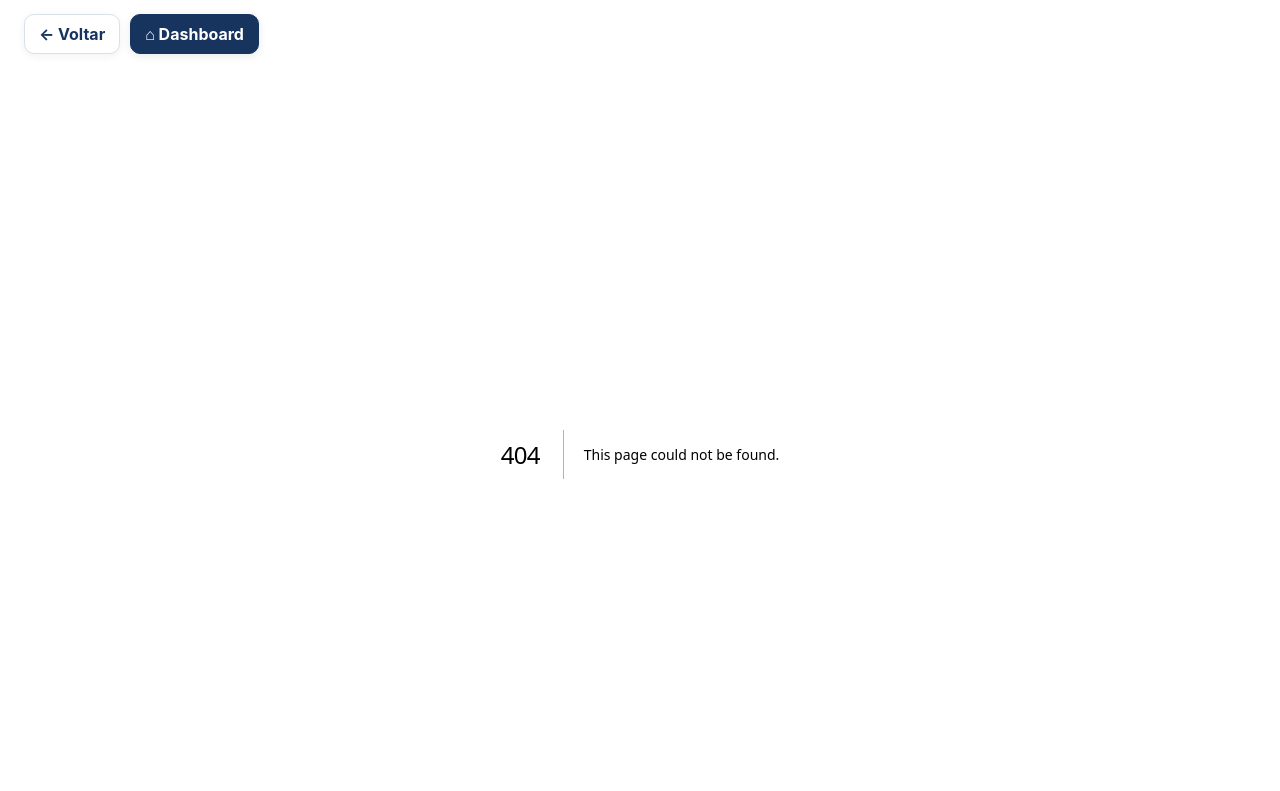
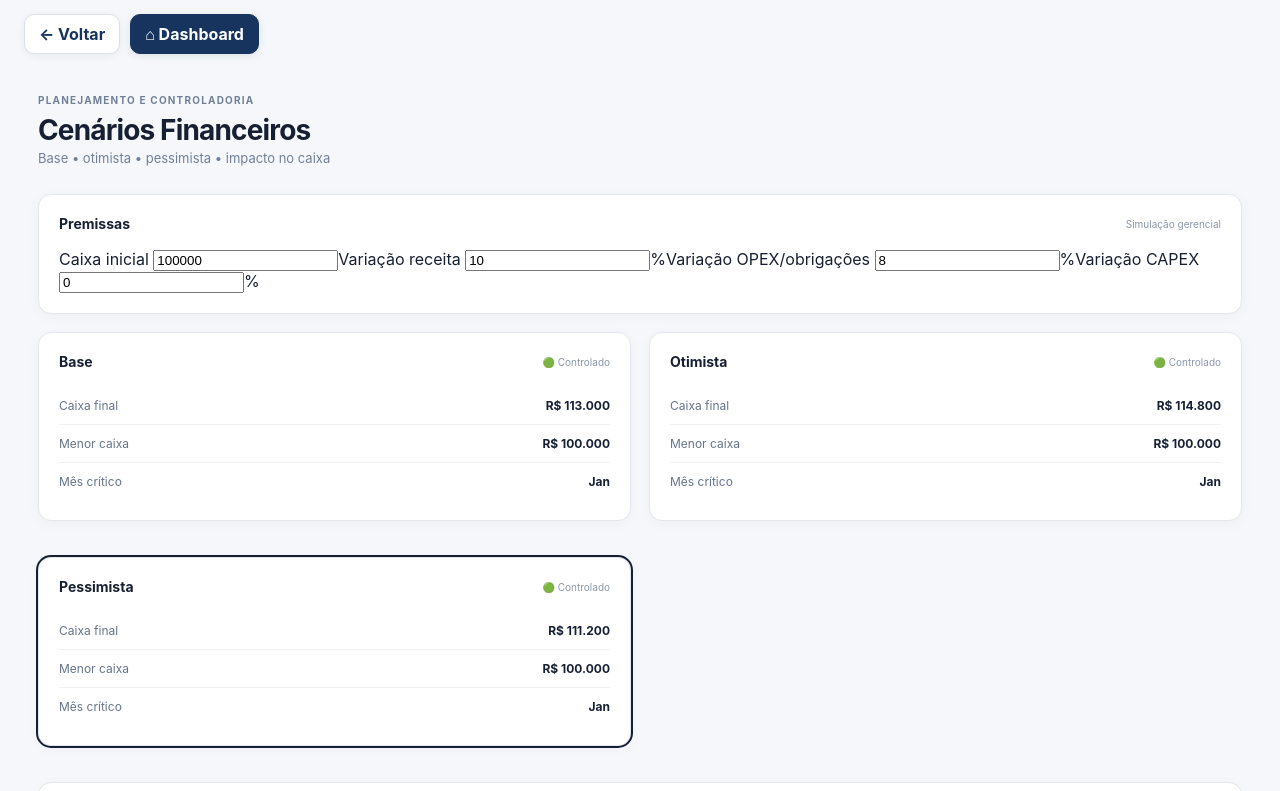
Before and after one commit to cardoso4009-byte/bp-financeiro-bi, a Next.js app: page /cenarios in a window 1280 px wide. Before the commit this address had no page. Shown: the top 791 px of the page. Built offline with nearby package versions, Linux system fonts and the light colour scheme.

Commit message:
feat: add financial scenario dashboard

```diff
--- /dev/null
+++ b/app/cenarios/page.tsx
@@ -0,0 +1,30 @@
+'use client'
+
+import { useEffect, useMemo, useState } from 'react'
+import { readFinancialSource } from '@/lib/financial-source'
+import type { FinancialEntry } from '@/lib/lancamentos-data'
+import { projectCashFlow } from '@/lib/cashflow-projection'
+import { defaultScenarios, runScenario } from '@/lib/cashflow-scenarios'
+
+const brl=(n:number)=>n.toLocaleString('pt-BR',{style:'currency',currency:'BRL',maximumFractionDigits:0})
+
+function baseProjection(entries:FinancialEntry[],cash:number){
+ const r:Record<string,number>={},p:Record<string,number>={},f:Record<string,number>={},c:Record<string,number>={}
+ entries.forEach(e=>{if(e.status!=='Em aberto')return;const m=e.competence;if(e.type==='Receita')r[m]=(r[m]||0)+Math.abs(e.value);if(e.type==='Despesa')p[m]=(p[m]||0)+Math.abs(e.value);if(e.type==='Financiamento')f[m]=(f[m]||0)+e.value;if(e.type==='CAPEX')c[m]=(c[m]||0)+Math.abs(e.value)})
+ return projectCashFlow({initialCash:cash,receivablesByMonth:r,payablesByMonth:p,financingByMonth:f,capexByMonth:c})
+}
+
+export default function Cenarios(){
+ const [entries,setEntries]=useState<FinancialEntry[]>([]); const [cash,setCash]=useState(100000); const [revenue,setRevenue]=useState(10); const [opex,setOpex]=useState(8); const [capex,setCapex]=useState(0); const [selected,setSelected]=useState('Pessimista')
+ useEffect(()=>setEntries(readFinancialSource().entries),[])
+ const base=useMemo(()=>baseProjection(entries,cash),[entries,cash])
+ const scenarios=useMemo(()=>defaultScenarios.map(s=>runScenario(base,{...s,...(s.name==='Otimista'?{revenueFactor:1+revenue/100,payablesFactor:1-opex/200,capexFactor:1-capex/100}:{}) ,...(s.name==='Pessimista'?{revenueFactor:1-revenue/100,payablesFactor:1+opex/100,capexFactor:1+capex/100}:{})})),[base,revenue,opex,capex])
+ const current=scenarios.find(s=>s.name===selected)||scenarios[0]
+ return <main className="content" style={{marginLeft:0,width:'100%',maxWidth:1450,margin:'0 auto'}}>
+  <header><div><small>PLANEJAMENTO E CONTROLADORIA</small><h1>Cenários Financeiros</h1><p>Base • otimista • pessimista • impacto no caixa</p></div></header>
+  <section className="panel wide"><div className="panel-title"><h2>Premissas</h2><span>Simulação gerencial</span></div><div className="filters"><label>Caixa inicial <input inputMode="decimal" value={cash} onChange={e=>setCash(Number(e.target.value.replace(',','.'))||0)}/></label><label>Variação receita <input type="number" value={revenue} onChange={e=>setRevenue(Number(e.target.value)||0)} />%</label><label>Variação OPEX/obrigações <input type="number" value={opex} onChange={e=>setOpex(Number(e.target.value)||0)} />%</label><label>Variação CAPEX <input type="number" value={capex} onChange={e=>setCapex(Number(e.target.value)||0)} />%</label></div></section>
+  <div className="grid">{scenarios.map(s=><section className="panel" key={s.name} onClick={()=>setSelected(s.name)} style={{cursor:'pointer',outline:selected===s.name?'2px solid currentColor':'none'}}><div className="panel-title"><h2>{s.name}</h2><span>{s.critical?'🔴 Risco':'🟢 Controlado'}</span></div><div className="rows"><div className="row"><span>Caixa final</span><b>{brl(s.finalCash)}</b></div><div className="row"><span>Menor caixa</span><b>{brl(s.minimumCash)}</b></div><div className="row"><span>Mês crítico</span><b>{s.minimumMonth}</b></div></div></section>)}</div>
+  <section className="panel wide"><div className="panel-title"><h2>Impacto mensal — {current.name}</h2><span>Saldo projetado</span></div><div className="table-wrap"><table><thead><tr><th>Mês</th><th>Entradas</th><th>Saídas</th><th>Variação</th><th>Saldo final</th><th>Risco</th></tr></thead><tbody>{current.periods.map(p=><tr key={p.competence}><td><b>{p.month}</b></td><td>{brl(p.receivables)}</td><td>{brl(p.payables+p.capex-p.financing)}</td><td>{brl(p.projectedNet)}</td><td><b>{brl(p.closingCash)}</b></td><td>{p.risk==='critical'?'🔴 Crítico':p.risk==='attention'?'🟡 Atenção':'🟢 Normal'}</td></tr>)}</tbody></table></div></section>
+  <section className="panel wide"><div className="panel-title"><h2>Leitura gerencial</h2><span>Planejamento</span></div><div className="note"><strong>{current.critical?'🔴 O cenário selecionado indica necessidade de ação preventiva.':'🟢 O cenário selecionado permanece solvente no horizonte.'}</strong><p>Compare os três cenários antes de decisões de contratação, investimento, distribuição de caixa ou contratação de dívida.</p><p><b>Regra:</b> o cenário é uma simulação; ele não substitui orçamento aprovado nem fluxo de caixa atualizado.</p></div></section>
+ </main>
+}
```
